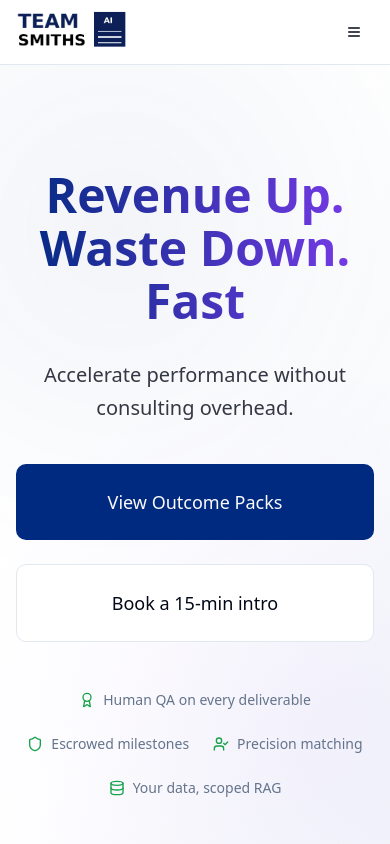
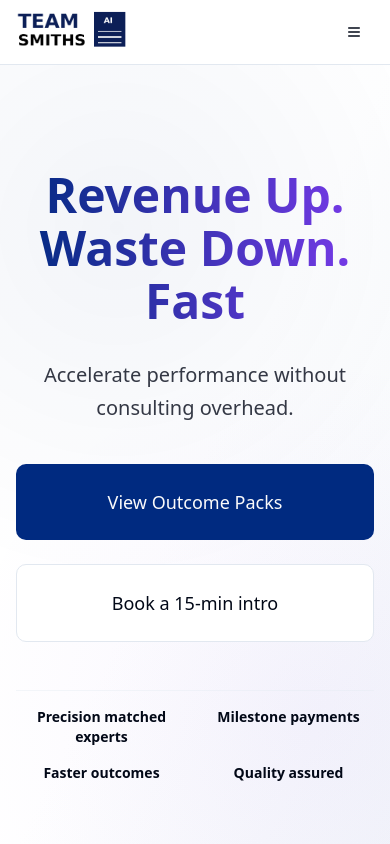
Before and after one commit to segunosu/teamsmiths-ai-deputees, a React (Vite) app: page / in a window 390 px wide. Shown: the top 844 px of the page. Built offline with nearby package versions, Linux system fonts and the light colour scheme.

Commit message:
Update hero section benefits
Update hero section benefits with new text, styling, and layout. This includes adding a separator line, ensuring proper responsiveness, and adjusting typography and spacing for a cleaner look.

```diff
--- a/src/pages/Home.tsx
+++ b/src/pages/Home.tsx
@@ -85,22 +85,12 @@ const Home = () => {
             </div>
 
             {/* Trust Strip */}
-            <div className="flex flex-wrap justify-center gap-6 text-sm text-muted-foreground max-w-4xl mx-auto">
-              <div className="flex items-center gap-2">
-                <Award className="h-4 w-4 text-success" />
-                <span>Human QA on every deliverable</span>
-              </div>
-              <div className="flex items-center gap-2">
-                <Shield className="h-4 w-4 text-success" />
-                <span>Escrowed milestones</span>
-              </div>
-              <div className="flex items-center gap-2">
-                <UserCheck className="h-4 w-4 text-success" />
-                <span>Precision matching</span>
-              </div>
-              <div className="flex items-center gap-2">
-                <Database className="h-4 w-4 text-success" />
-                <span>Your data, scoped RAG</span>
+            <div className="border-t border-border/40 mt-6 pt-4">
+              <div className="grid grid-cols-2 md:flex md:justify-between gap-4 text-sm font-semibold text-foreground max-w-4xl mx-auto">
+                <span className="text-center md:text-left">Precision matched experts</span>
+                <span className="text-center md:text-left">Milestone payments</span>
+                <span className="text-center md:text-left">Faster outcomes</span>
+                <span className="text-center md:text-left">Quality assured</span>
               </div>
             </div>
           </div>
```
